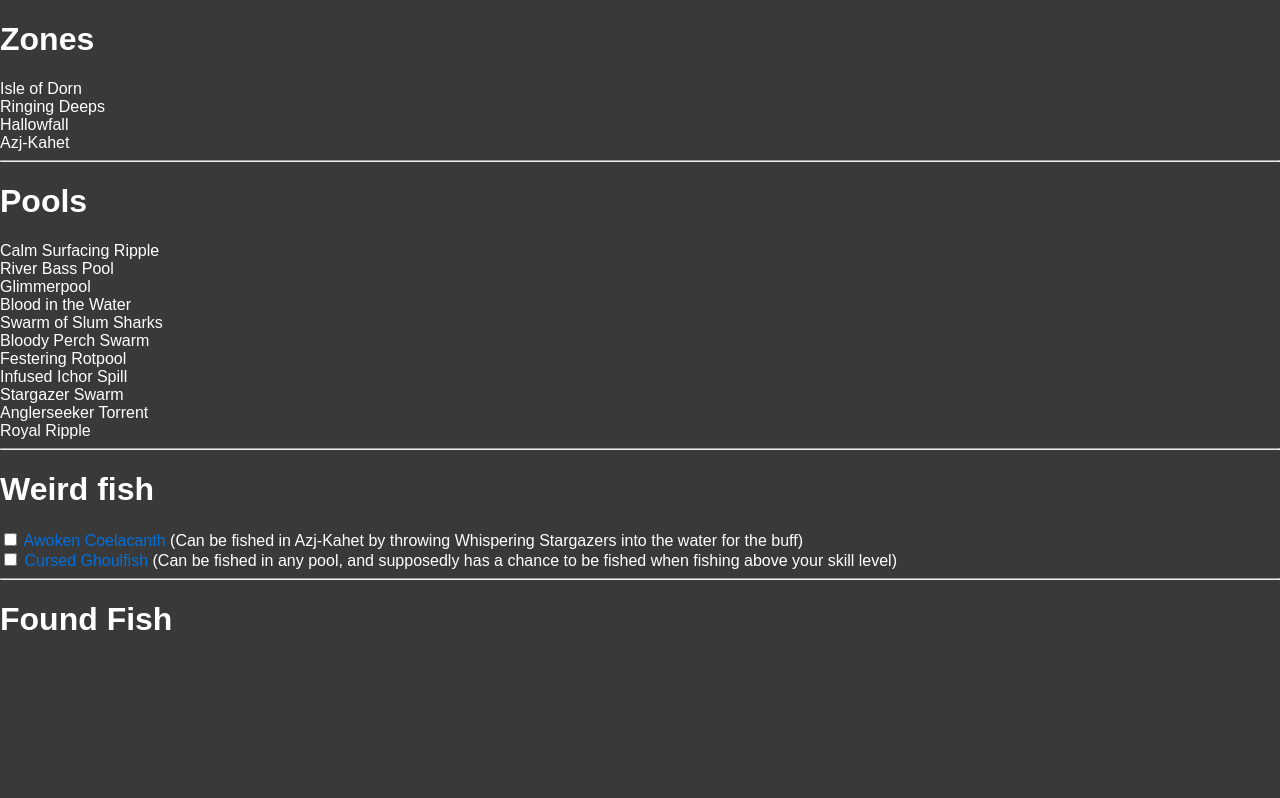
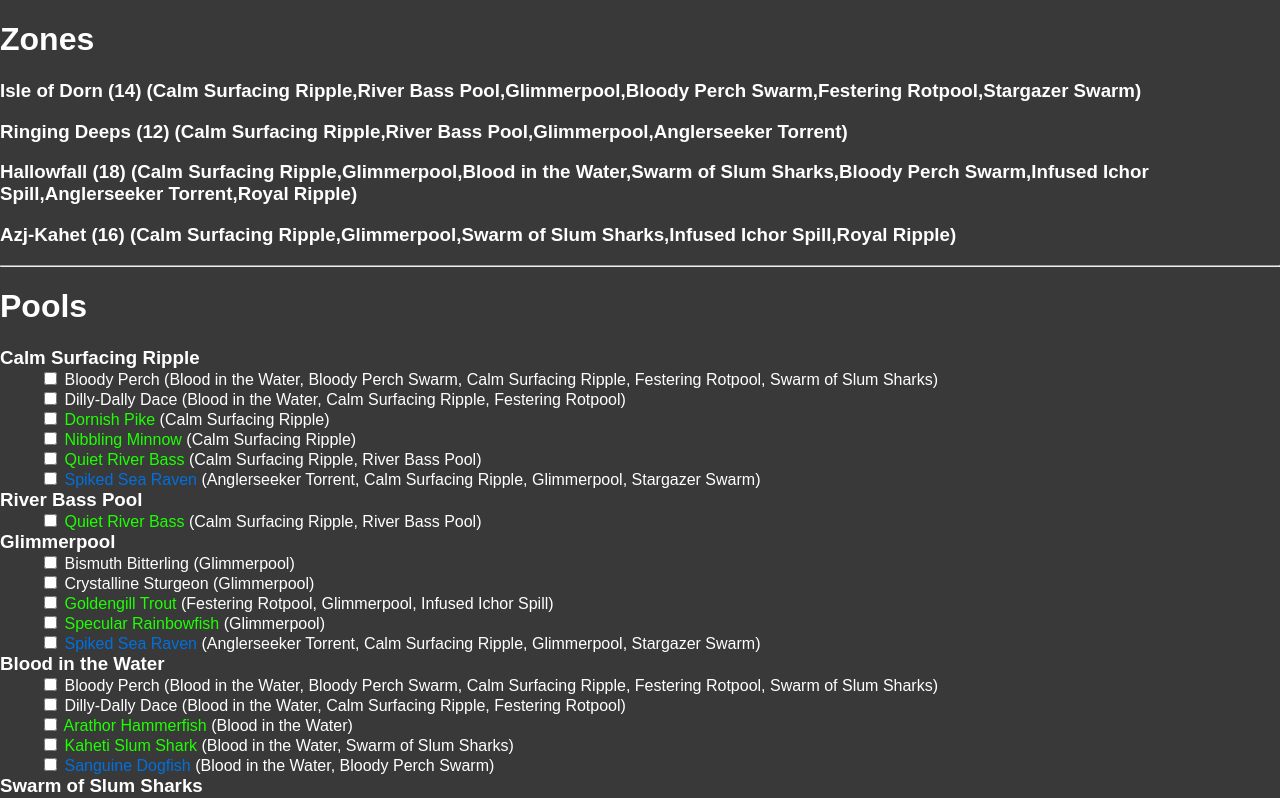
Before and after one commit to Markaronin/tww-fishing-derby, a SvelteKit app: page / in a window 1280 px wide. Shown: the top 798 px of the page. Built offline with nearby package versions, Linux system fonts and the light colour scheme.

Commit message:
Finish basic functionality

```diff
--- a/src/routes/+page.svelte
+++ b/src/routes/+page.svelte
@@ -2,7 +2,13 @@
   import "../app.css";
 
   import { browser } from "$app/environment";
-  import { defaultFish, locations, pools, type Fish } from "./fish";
+  import {
+    defaultFish,
+    locations,
+    poolLocations,
+    pools,
+    type Fish,
+  } from "./fish";
   import FishBox from "./FishBox.svelte";
 
   const storageKey = "FoundFish";
@@ -45,13 +51,36 @@
 
 <h1>Zones</h1>
 {#each locations as zone}
-  <div>{zone}</div>
+  <h3>
+    {zone}
+    ({fish
+      .filter((f) => !f.found)
+      .filter(
+        (f) =>
+          f.schools.some((s) => poolLocations(s).includes(zone)) ||
+          f.name === "Cursed Ghoulfish" ||
+          (f.name === "Awoken Coelacanth" && zone === "Azj-Kahet")
+      ).length}) ({pools
+      .filter((pool) => poolLocations(pool).includes(zone))
+      .filter((pool) =>
+        fish.some((f) => !f.found && f.schools.includes(pool))
+      )})
+  </h3>
 {/each}
 <hr />
 
 <h1>Pools</h1>
 {#each pools as pool}
-  <div>{pool}</div>
+  {#if fish.filter((f) => !f.found).some((f) => f.schools.includes(pool))}
+    <h3 class="poolTitle">{pool}</h3>
+    <ol class="poolFishList">
+      {#each fish as f}
+        {#if !f.found && f.schools.includes(pool)}
+          <FishBox bind:fish={f} />
+        {/if}
+      {/each}
+    </ol>
+  {/if}
 {/each}
 <hr />
 
@@ -63,9 +92,26 @@
 {/each}
 <hr />
 
-<h1>Found Fish</h1>
+<h1>
+  Found Fish <button
+    on:click={() => {
+      fish = fish.map((f) => ({ ...f, found: false }));
+    }}>Reset</button
+  >
+</h1>
 {#each fish as f}
   {#if f.found}
     <FishBox bind:fish={f} />
   {/if}
 {/each}
+
+<style>
+  .poolTitle {
+    margin-top: 0px;
+    margin-bottom: 0px;
+  }
+  .poolFishList {
+    margin-top: 0px;
+    margin-bottom: 0px;
+  }
+</style>
```
Also changed, not shown: 1 other file (tests, documents, lock files or other folders).
